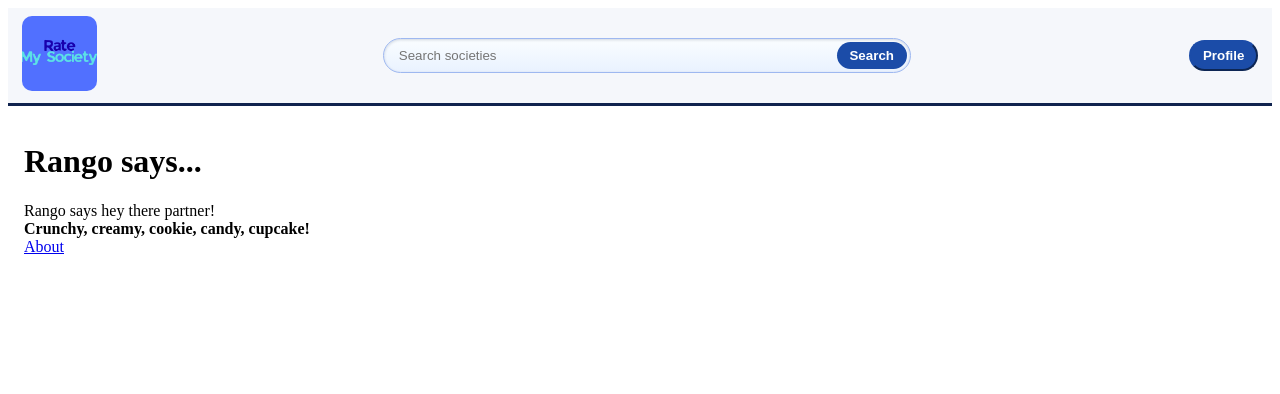
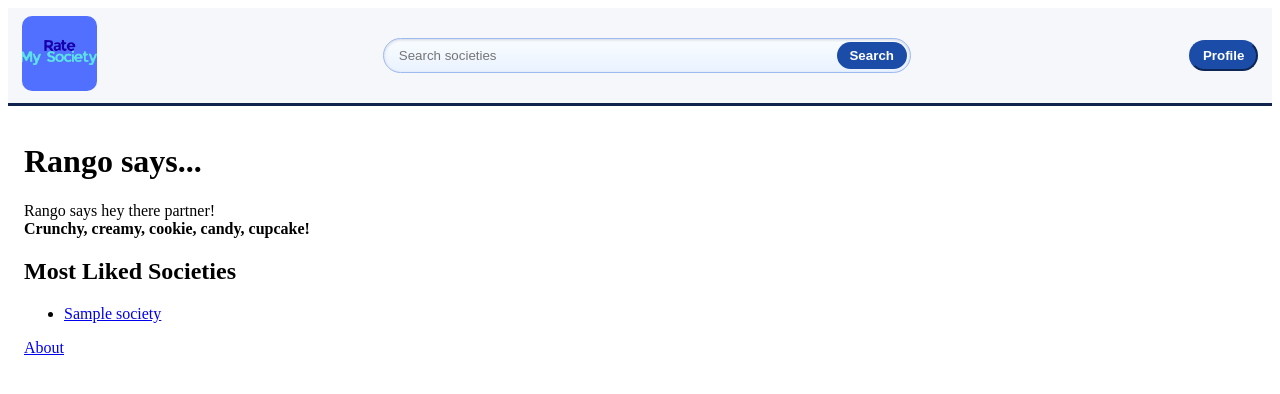
Before and after one commit to imi-ros-fox/Rate_My_Soc, a Django app: page / in a window 1280 px wide. Shown: the top 394 px of the page. Run offline with Django 3.2, Linux system fonts and the light colour scheme; tables that the repository leaves empty hold one stand-in row (values such as "Sample post").

Commit message:
Add Society model and view

```diff
--- a/rango/admin.py
+++ b/rango/admin.py
@@ -1,6 +1,6 @@
 from django.contrib import admin
 #from rango.models import Category, Page
-from rango.models import UserProfile
+from rango.models import UserProfile, Society
 
 # class PageAdmin(admin.ModelAdmin):
 #     list_display = ('title','category', 'url')
@@ -13,3 +13,4 @@ from rango.models import UserProfile
 # admin.site.register(Page, PageAdmin)
 
 admin.site.register(UserProfile)
+admin.site.register(Society)
--- a/rango/models.py
+++ b/rango/models.py
@@ -35,3 +35,23 @@ class UserProfile(models.Model):
 
     def __str__(self):
         return self.user.username
+
+class Society(models.Model):
+    name = models.CharField(max_length=100, unique=True)
+    description = models.CharField(max_length=300)
+    picture = models.ImageField(upload_to='society_images', blank=True, null=True)
+    created_at = models.DateTimeField(auto_now_add=True)
+    created_by = models.ForeignKey(User, on_delete=models.CASCADE)
+    views = models.IntegerField(default=0)
+    likes = models.IntegerField(default=0)
+    slug = models.SlugField(unique=True)
+
+    def save(self, *args, **kwargs):
+        self.slug = slugify(self.name)
+        super(Society, self).save(*args, **kwargs)
+
+    class Meta:
+        verbose_name_plural = 'Societies'
+
+    def __str__(self):
+        return self.name
--- a/rango/urls.py
+++ b/rango/urls.py
@@ -6,6 +6,8 @@ app_name = 'rango'
 urlpatterns = [
     path('', views.index, name='index'),
     path('about/', views.about, name='about'),
+    path('society/<slug:society_name_slug>/',
+          views.show_society, name='show_society'),
  #   path('category/<slug:category_name_slug>/',
  #         views.show_category, name='show_category'),
  #   path('add_category/' , views.add_category, name='add_category'),
--- a/rango/views.py
+++ b/rango/views.py
@@ -11,15 +11,16 @@ from django.contrib.auth.decorators import login_required
 #from rango.forms import CategoryForm
 #from rango.forms import PageForm
 from rango.forms import UserForm, UserProfileForm
-
+from rango.models import Society
 
 
 def index(request):
    # category_list = Category.objects.order_by('-likes')[:5]
    # page_list = Page.objects.order_by('-views')[:5]
+    society_list = Society.objects.order_by('-views')[:5]
     context_dict = {}
     context_dict['boldmessage'] = 'Crunchy, creamy, cookie, candy, cupcake!'
-   # context_dict['categories'] = category_list
+    context_dict['societies'] = society_list
    # context_dict['pages'] = page_list
     visitor_cookie_handler(request)
     response = render(request, 'rango/index.html', context=context_dict)
@@ -78,6 +79,15 @@ def about(request):
 #             print(form.errors)
 #     context_dict = {'form': form, 'category': category}
 #     return render(request, 'rango/add_page.html', context=context_dict)
+
+def show_society(request, society_name_slug):
+    context_dict = {}
+    try:
+        society = Society.objects.get(slug=society_name_slug)
+        context_dict['society'] = society
+    except Society.DoesNotExist:
+        context_dict['society'] = None
+    return render(request, 'rango/society.html', context=context_dict)
 
 def register(request):
     registered = False
--- a/templates/rango/index.html
+++ b/templates/rango/index.html
@@ -16,6 +16,20 @@
         {% endif %}
         <br />
         <strong>{{boldmessage}}</strong><br />
+    </div>
+    <div>
+        <h2>Most Liked Societies</h2>
+        {% if societies %}
+            <ul>
+            {% for society in societies %}
+                <li>
+                    <a href="{% url 'rango:show_society' society.slug %}">{{ society.name }}</a>
+                </li>
+            {% endfor %}
+            </ul>
+        {% else %}
+            <p><strong>There are no categories present.</strong></p>
+        {% endif %}
     </div>
 {#    <div>#}
 {#        <h2>Most Liked Categories</h2>#}
```
Also changed, not shown: templates/rango/society.html (added, +18 -0 lines), rango/migrations/0006_society.py (added), rango/migrations/0007_auto_20260311_2206.py (added), rango/migrations/0008_auto_20260311_2224.py (added), rango/migrations/0009_society_slug.py (added).
